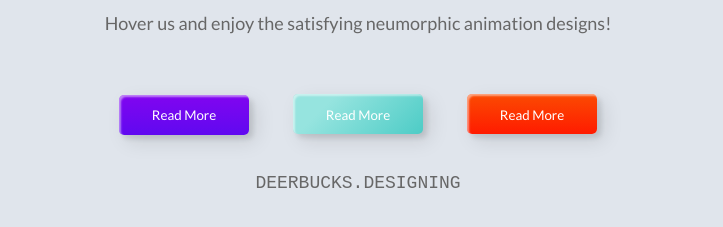
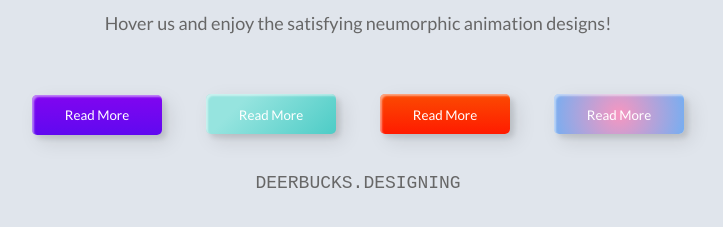
Before and after one commit to webcamp15t/github-flow-happy-practice, a website: page index.html in a window 1280 px wide. Shown: the part 113-340 px from the top of the page, without its empty margins (282-1005 px from the left). Drawn offline with Linux system fonts and the light colour scheme.

```diff
--- a/index.html
+++ b/index.html
@@ -17,6 +17,7 @@
       <button class="custom-btn custom-btn--2">Read More</button>
       <button class="custom-btn custom-btn--4">Read More</button>
       <button class="custom-btn custom-btn--5"><span>Read More</span></button>
+      <button class="custom-btn custom-btn--6"><span>Read More</span></button>
       <p>DEERBUCKS.DESIGNING</p>
     </div>
   </body>
--- a/package.json
+++ b/package.json
@@ -5,7 +5,9 @@
   "main": "index.js",
   "scripts": {
     "test": "echo \"Error: no test specified\" && exit 1",
-    "sass": "sass --watch sass/main.scss css/main.css"
+    "sass": "sass --watch sass/main.scss css/main.css",
+    "watch": "sass --watch sass/watson.scss css/watson.css"
+
   },
   "author": "",
   "license": "ISC",
--- a/sass/component/_buttons.scss
+++ b/sass/component/_buttons.scss
@@ -119,4 +119,85 @@
     width: 100%;
     transition: 800ms ease all;
   }
+
+  /*6*/
+
+  &--6 {
+    background: rgb(247,150,192);
+background: radial-gradient(circle, rgba(247,150,192,1) 0%, rgba(118,174,241,1) 100%);
+    line-height: 42px;
+    padding: 0;
+    border: none;
 }
+&--6 span {
+    position: relative;
+    display: block;
+    width: 100%;
+    height: 100%;
+}
+&--6:before,
+&--6:after {
+    position: absolute;
+    content: "";
+    height: 0%;
+    width: 1px;
+box-shadow:
+    -1px -1px 20px 0px rgba(255,255,255,1),
+    -4px -4px 5px 0px rgba(255,255,255,1),
+    7px 7px 20px 0px rgba(0,0,0,.4),
+    4px 4px 5px 0px rgba(0,0,0,.3);
+}
+&--6:before {
+    right: 0;
+    top: 0;
+    transition: all 500ms ease;
+}
+&--6:after {
+    left: 0;
+    bottom: 0;
+    transition: all 500ms ease;
+}
+&--6:hover{
+    background: transparent;
+    color: #76aef1;
+    box-shadow: none;
+}
+&--6:hover:before {
+    transition: all 500ms ease;
+    height: 100%;
+}
+&--6:hover:after {
+    transition: all 500ms ease;
+    height: 100%;
+}
+&--6 span:before,
+&--6 span:after {
+    position: absolute;
+    content: "";
+    box-shadow:
+    -1px -1px 20px 0px rgba(255,255,255,1),
+    -4px -4px 5px 0px rgba(255,255,255,1),
+    7px 7px 20px 0px rgba(0,0,0,.4),
+    4px 4px 5px 0px rgba(0,0,0,.3);
+}
+&--6 span:before {
+    left: 0;
+    top: 0;
+    width: 0%;
+    height: .5px;
+    transition: all 500ms ease;
+}
+&--6 span:after {
+    right: 0;
+    bottom: 0;
+    width: 0%;
+    height: .5px;
+    transition: all 500ms ease;
+}
+&--6 span:hover:before {
+    width: 100%;
+}
+&--6 span:hover:after {
+    width: 100%;
+}
+}
```
Also changed, not shown: css/main.css, 2 other files.
